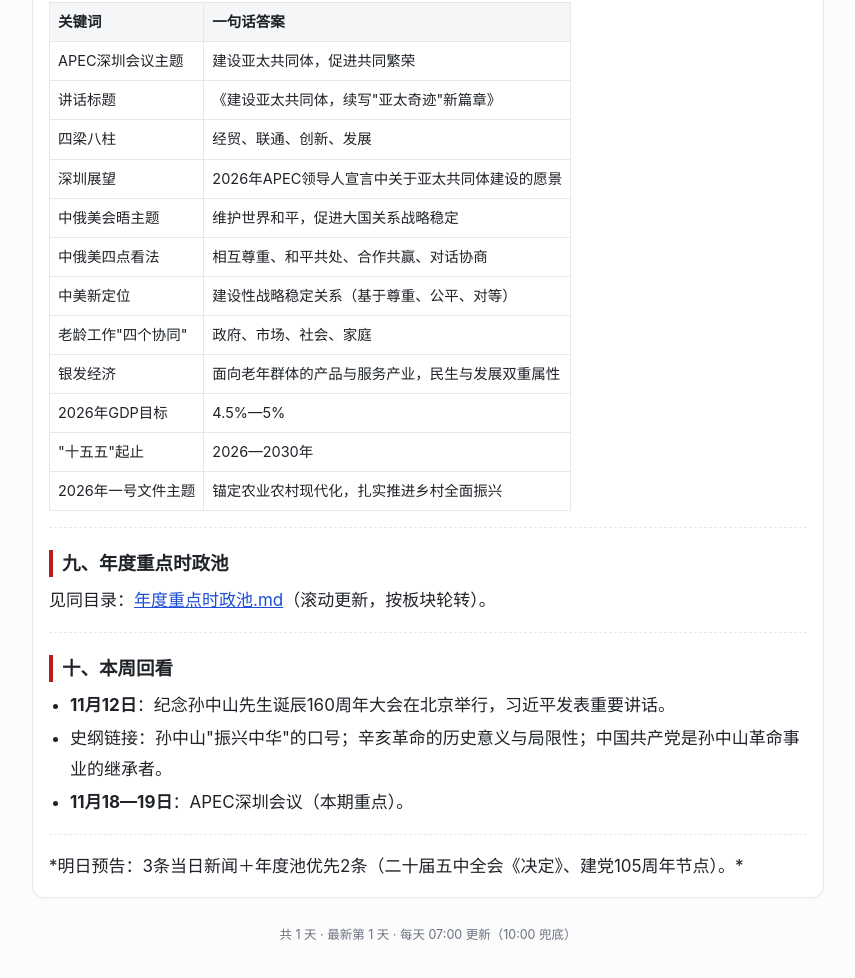
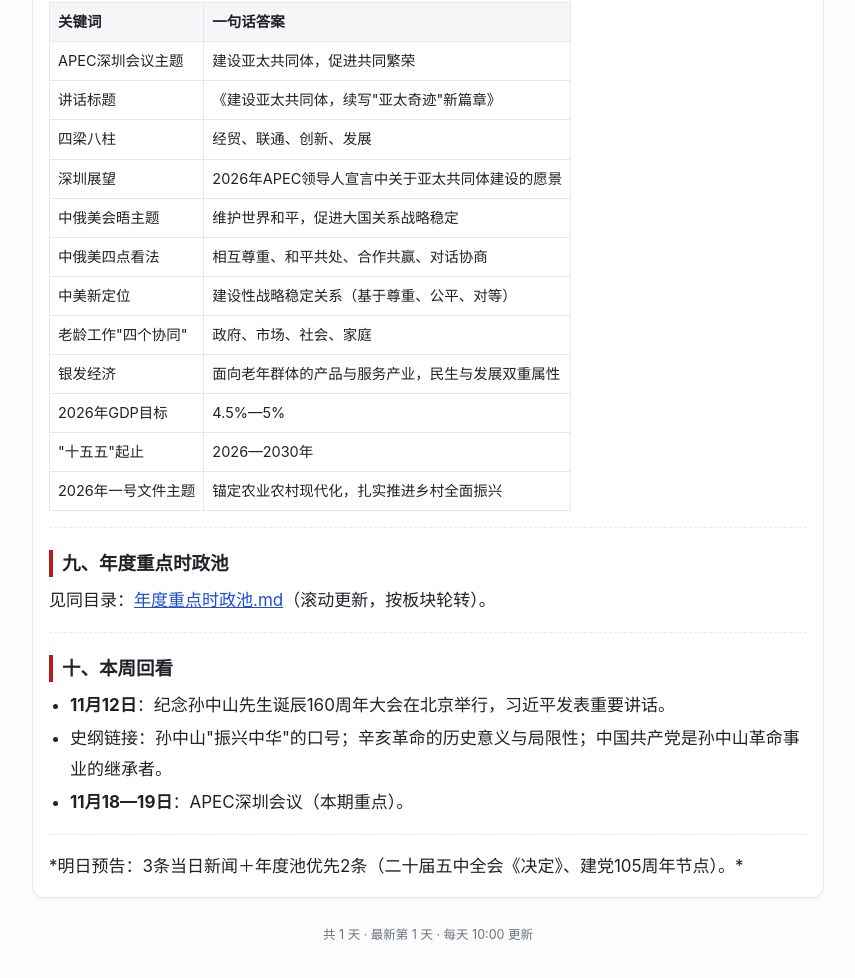
Before and after one commit to dagbyblizzard/kaoyan-shizheng, a plain HTML site: page index.html in a window 1280 px wide. Shown: the part 7306-8284 px from the top of the page, without its empty margins (212-1067 px from the left). Drawn offline with Linux system fonts and the light colour scheme.

Commit message:
update 2026-11-20

```diff
--- a/index.html
+++ b/index.html
@@ -271,6 +271,6 @@ td:empty{display:none}
 <hr>
 <p>*明日预告：3条当日新闻＋年度池优先2条（二十届五中全会《决定》、建党105周年节点）。*</p>
 </article>
-<footer>共 1 天 · 最新第 1 天 · 每天 07:00 更新（10:00 兜底）</footer>
+<footer>共 1 天 · 最新第 1 天 · 每天 10:00 更新</footer>
 </main><a class="top-link" href="#d1" title="回到最新">↑</a>
 </body></html>
```
